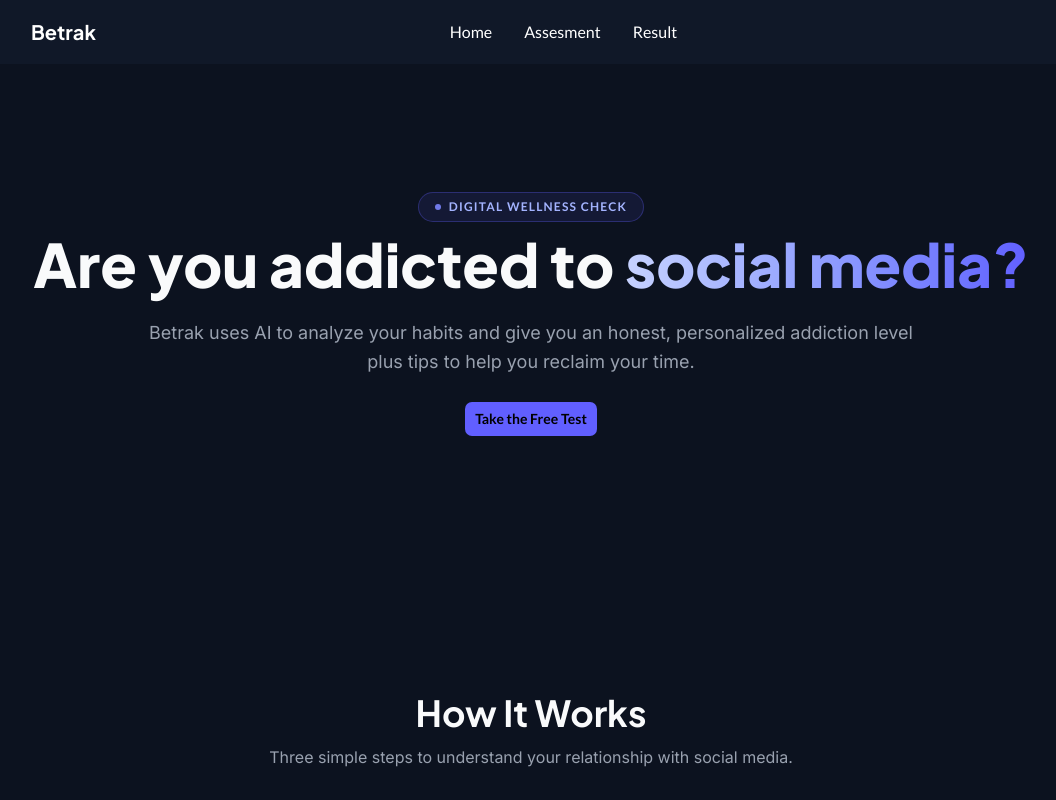
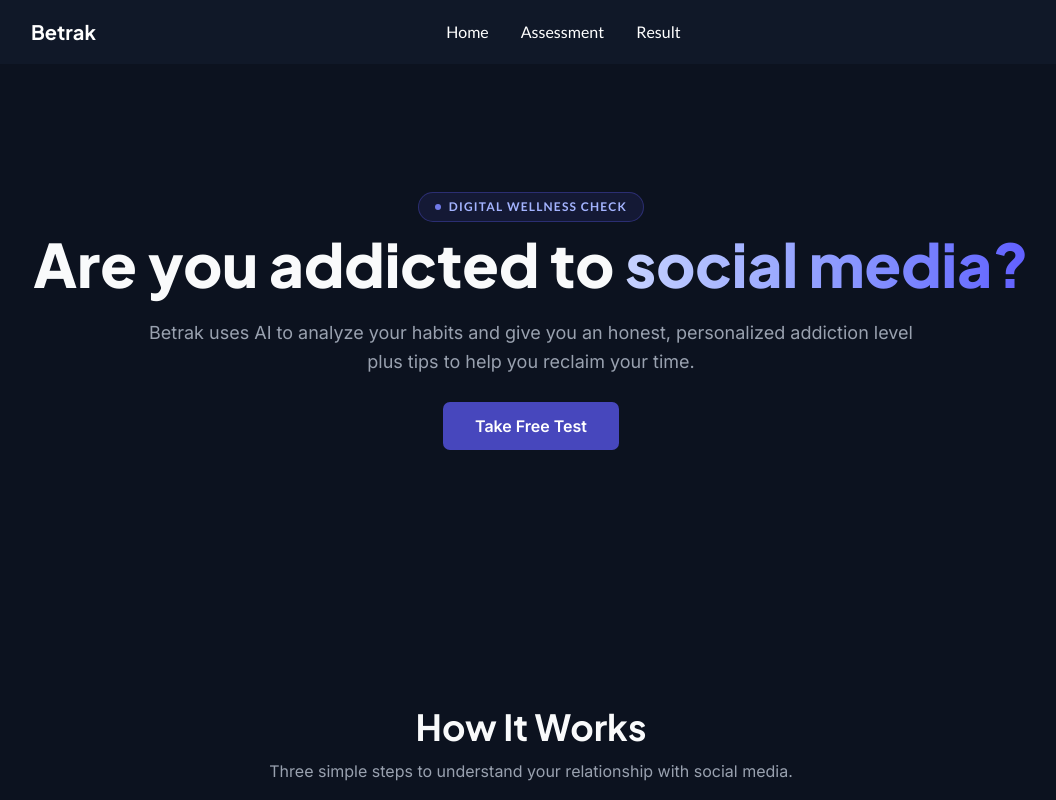
Before and after one commit to tahmid-khan-hub/Betrak, a Next.js app in the folder betrak-frontend/: page / in a window 1280 px wide. Shown: the top 800 px of the page, without its empty margins (109-1165 px from the left). Built offline with nearby package versions, Linux system fonts and the light colour scheme.

Commit message:
Update the Nav links and Banner button

```diff
--- a/betrak-frontend/src/app/HomeComponents/Banner/Banner.tsx
+++ b/betrak-frontend/src/app/HomeComponents/Banner/Banner.tsx
@@ -25,7 +25,7 @@
         personalized addiction level plus tips to help you reclaim your time.
       </p>
 
-      <Link href={"/"}><Button className="lato bg-indigo-500 text-black font-semibold hover:bg-indigo-600">Take the Free Test</Button></Link>
+      <Link href={"/assessment"}><Button className="bg-indigo-500/70 text-white hover:bg-indigo-600/70 px-8 py-6 text-md font-semibold">Take Free Test</Button></Link>
     </div>
   );
 };
--- a/betrak-frontend/src/app/SharedComponents/Navbar/Navbar.tsx
+++ b/betrak-frontend/src/app/SharedComponents/Navbar/Navbar.tsx
@@ -11,7 +11,7 @@
         <Link href="/">Home</Link>
       </li>
       <li className="hover:text-indigo-500">
-        <Link href="/assesment">Assesment</Link>
+        <Link href="/assessment">Assessment</Link>
       </li>
       <li className="hover:text-indigo-500">
         <Link href="/result">Result</Link>
```
